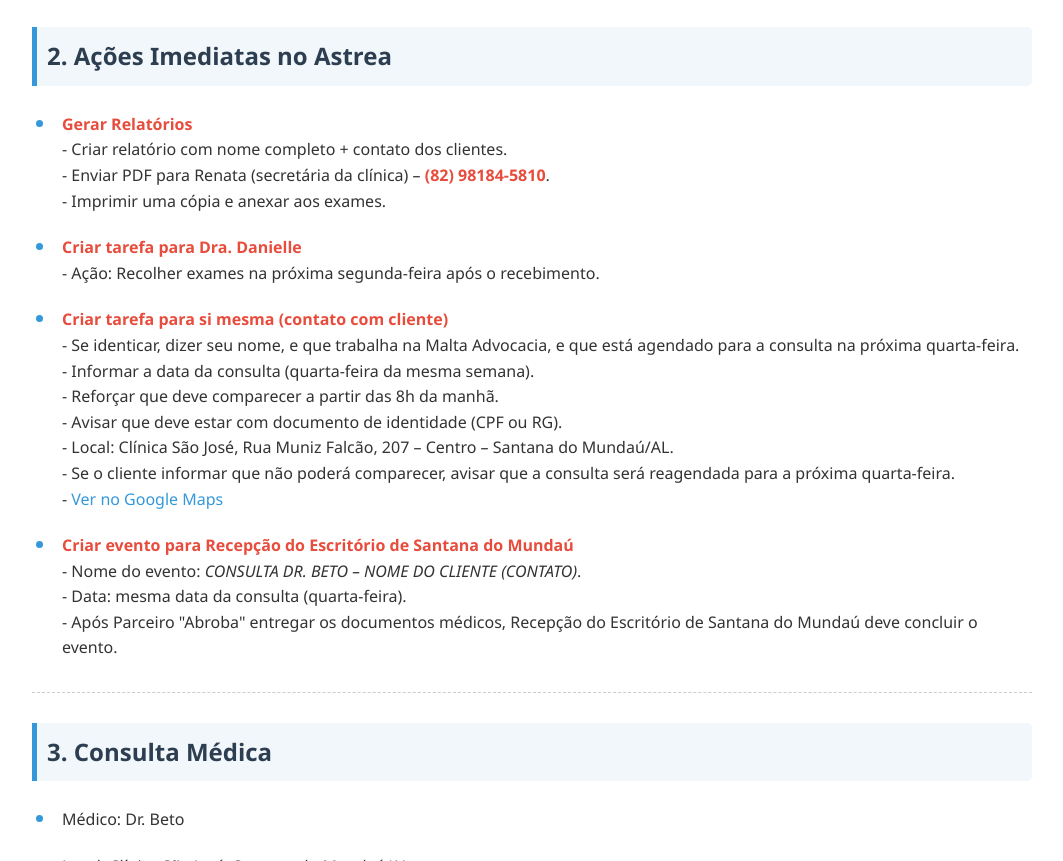
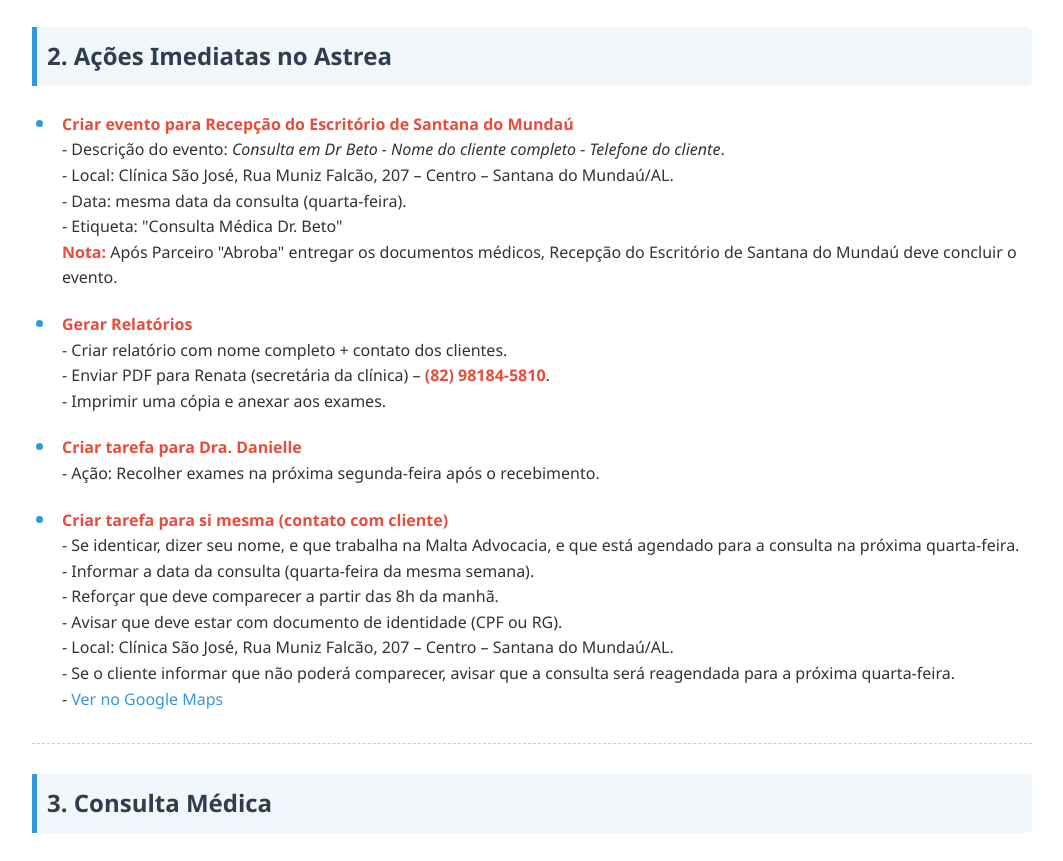
Before and after one commit to erminhhho/Logistic, a plain HTML site: page index.html in a window 1280 px wide. Shown: the part 523-1384 px from the top of the page, without its empty margins (108-1171 px from the left). Drawn offline with Linux system fonts and the light colour scheme.

Commit message:
docs(index.html): update event details for Dr Beto consultation
- Enhanced event description with complete client details and location
- Added specific label "Consulta Médica Dr. Beto"
- Reorganized event creation instructions for better clarity

```diff
--- a/index.html
+++ b/index.html
@@ -273,6 +273,16 @@
         <div id="astrea" class="section">
             <h2>2. Ações Imediatas no Astrea</h2>
             <ul>
+                <li><strong>Criar evento para Recepção do Escritório de Santana do Mundaú</strong><br>
+                    - Descrição do evento: <em>Consulta em Dr Beto - Nome do cliente completo - Telefone do cliente</em>.<br>
+                    - Local: Clínica São José, Rua Muniz Falcão, 207 – Centro – Santana do Mundaú/AL.<br>
+                    - Data: mesma data da consulta (quarta-feira).<br>
+                    - Etiqueta: "Consulta Médica Dr. Beto"<br>
+
+                    <strong>Nota:</strong> Após Parceiro "Abroba" entregar os documentos médicos, Recepção do Escritório de Santana do Mundaú deve concluir o evento.
+
+
+                </li>
                 <li><strong>Gerar Relatórios</strong><br>
                     - Criar relatório com nome completo + contato dos clientes.<br>
                     - Enviar PDF para Renata (secretária da clínica) – <strong>(82) 98184-5810</strong>.<br>
@@ -291,11 +301,6 @@
 
                     - <a href="https://maps.app.goo.gl/tLdGcV7eZNB2fAqS9" target="_blank" class="no-print">Ver no Google Maps</a>
                     <span class="print-only">Clínica São José: Rua Muniz Falcão, 207 – Centro – Santana do Mundaú/AL</span>
-                </li>
-                <li><strong>Criar evento para Recepção do Escritório de Santana do Mundaú</strong><br>
-                    - Nome do evento: <em>CONSULTA DR. BETO – NOME DO CLIENTE (CONTATO)</em>.<br>
-                    - Data: mesma data da consulta (quarta-feira).<br>
-                    - Após Parceiro "Abroba" entregar os documentos médicos, Recepção do Escritório de Santana do Mundaú deve concluir o evento.
                 </li>
             </ul>
         </div>
```
